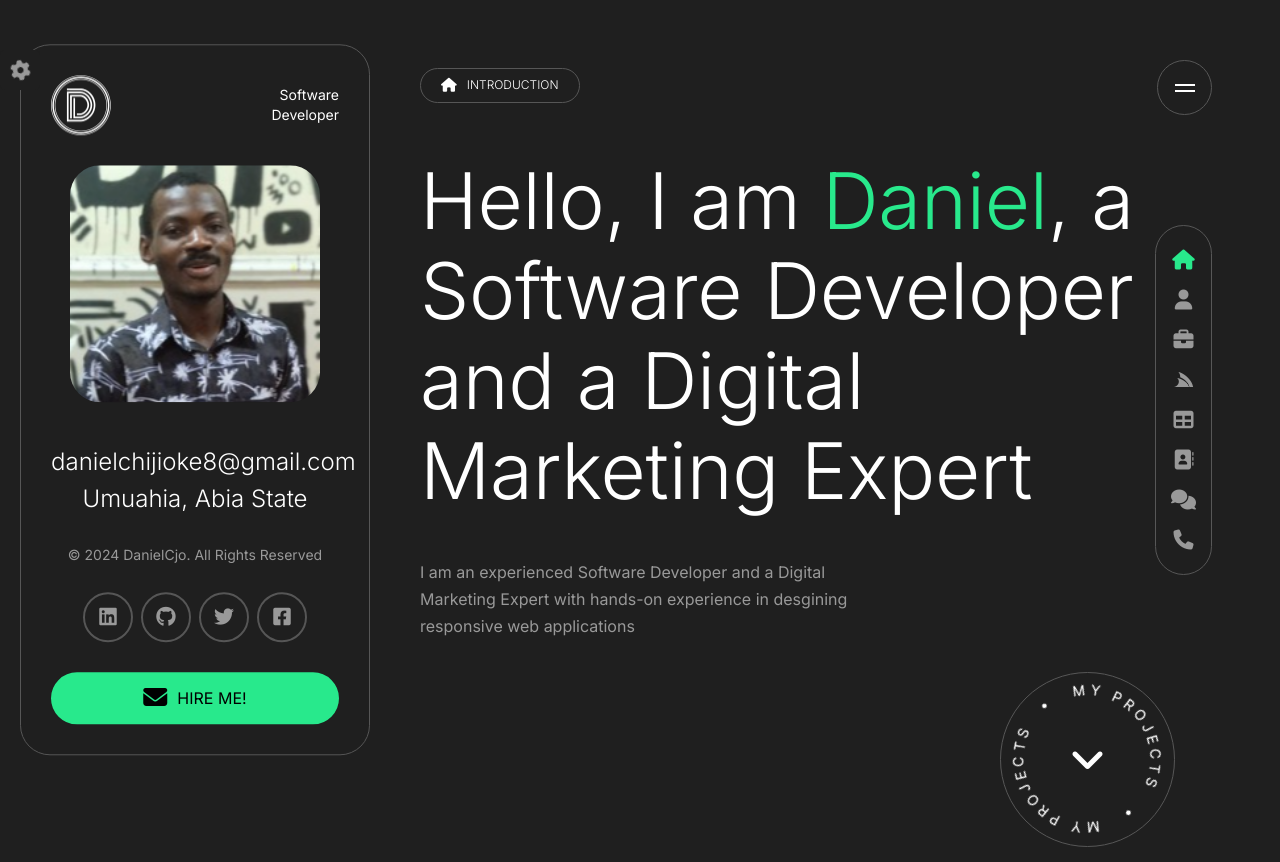
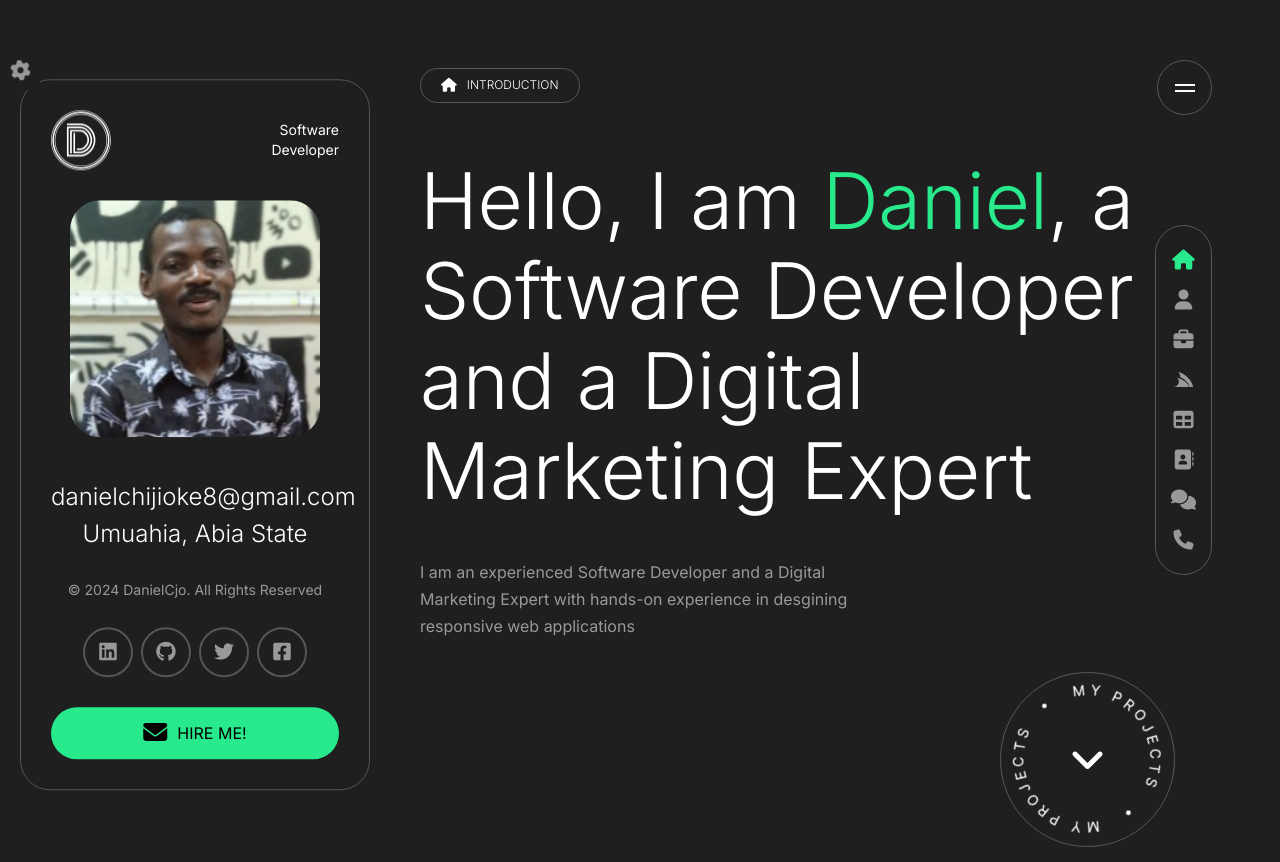
Before and after one commit to Danielcjo/portfolio, a plain HTML site: page index.html in a window 1280 px wide. Shown: the top 862 px of the page. Drawn offline with nearby package versions, Linux system fonts and the light colour scheme.

Commit message:
new changes

```diff
--- a/assets/css/style.css
+++ b/assets/css/style.css
@@ -660,7 +660,7 @@ main.drake-main {
 
 
 /* 06 - Left Sidebar */
-.left-sidebar {
+/* .left-sidebar {
     max-width: 485px;
     width: 100%;
     border-radius: 30px;
@@ -671,7 +671,48 @@ main.drake-main {
     transform: translateY(-50%);
     padding: 50px;
     z-index: 10;
-}
+    margin-top: 35px;
+
+} */
+.left-sidebar {
+    max-width: 485px;
+    width: 100%;
+    border-radius: 30px;
+    border: 1px solid #565656;
+    position: fixed;
+    left: 20px;
+    top: 50%;
+    transform: translateY(-50%);
+    padding: 50px;
+    z-index: 10;
+    margin-top: 35px;
+    padding-bottom: 35px;
+    overflow-y: auto; /* Enables vertical scrolling */
+    overflow-x: hidden; /* Hides horizontal scrollbar */
+    max-height: 90vh; /* Limits height to 90% of the viewport */
+    box-sizing: border-box; /* Ensures padding does not add extra width */
+
+    scrollbar-width: thin;
+    scrollbar-color: #565656 transparent; /* Scrollbar color */
+}
+
+/* For WebKit-based browsers (Chrome, Edge, etc.) */
+.left-sidebar::-webkit-scrollbar {
+    width: 6px; /* Adjust scrollbar width */
+}
+
+.left-sidebar::-webkit-scrollbar-thumb {
+    background-color: #565656; /* Scrollbar thumb color */
+    border-radius: 10px; /* Rounded corners */
+}
+
+.left-sidebar::-webkit-scrollbar-track {
+    background: transparent; /* Scrollbar track color */
+}
+
+
+
+
 .drake-main .left-sidebar {
     display: none;
 }
```
